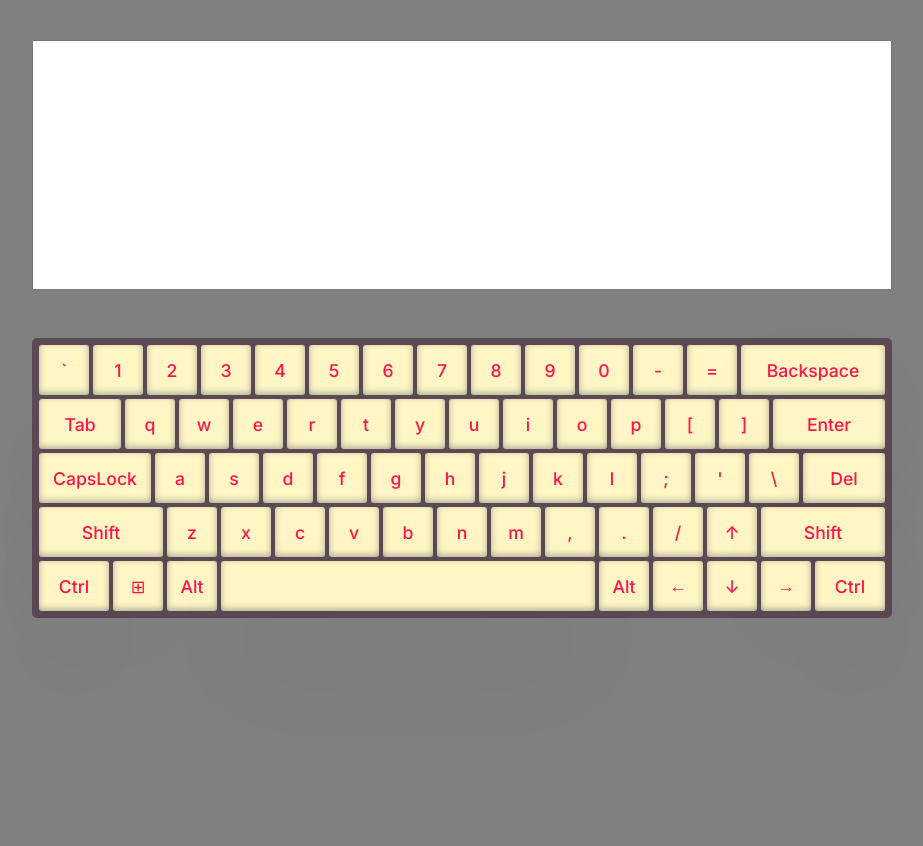
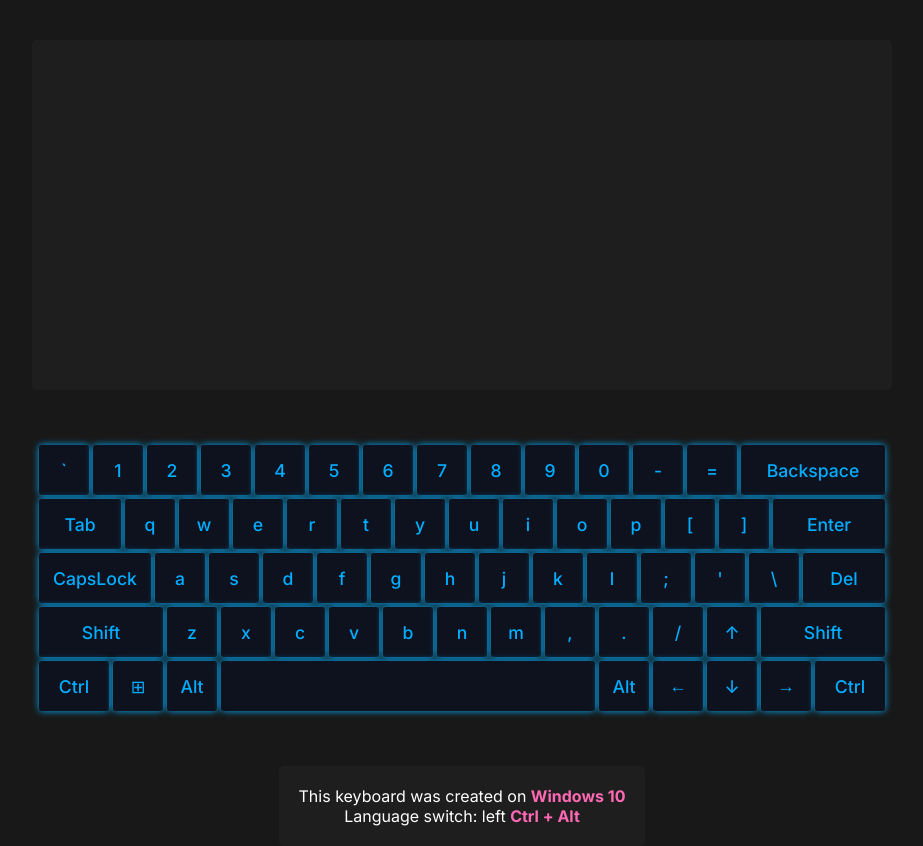
Before and after one commit to h3nnessey/virtual-keyboard, a website with bundled scripts: page src/index.html in a window 1280 px wide. Shown: the whole page, without its empty margins (178-1101 px from the left). Before the commit the page ends 800 px from the top, so only its background shows below. Built offline with nearby package versions, Linux system fonts and the light colour scheme.

Commit message:
feat: add keyboard description, update keyboard styles

```diff
--- a/src/Keyboard.js
+++ b/src/Keyboard.js
@@ -1,14 +1,14 @@
 class Keyboard {
-  constructor(keysData) {
+  constructor(keysData, container) {
     this.elements = {
-      container: null,
+      container,
       textArea: null,
       keyboard: null,
       keys: [],
     };
     this.props = {
       keysData,
-      lang: localStorage.getItem('lang') || 'en',
+      lang: localStorage.getItem('lang-key') || 'en',
       value: '',
       capsLock: {
         enabled: false,
@@ -23,12 +23,10 @@ class Keyboard {
   }
 
   init() {
-    this.elements.container = document.createElement('div');
     this.elements.textArea = document.createElement('textarea');
     this.elements.keyboard = document.createElement('div');
     this.initKeyboardKeys(this.props.keysData.layout);
 
-    this.elements.container.classList.add('container');
     this.elements.textArea.classList.add('keyboard-value');
     this.elements.keyboard.classList.add('keyboard');
 
@@ -279,7 +277,7 @@ class Keyboard {
         this.props.lang = 'en';
       }
     }
-    localStorage.setItem('lang', this.props.lang);
+    localStorage.setItem('lang-key', this.props.lang);
     this.changeKeysValues();
   }
 
--- a/src/index.js
+++ b/src/index.js
@@ -2,6 +2,17 @@ import keysData from './keys.js';
 import Keyboard from './Keyboard.js';
 
 window.addEventListener('DOMContentLoaded', () => {
-  const keyboard = new Keyboard(keysData);
+  const container = document.createElement('div');
+  const description = `<div class="description">
+          <ul class="list">
+            <li class="list__item"><span class="list-item__title">This keyboard was created on <span class="text-primary">Windows 10</span></span></li>
+            <li class="list__item"><span class="list-item__title">Language switch: left <span class="text-primary">Ctrl + Alt</span></span></li>
+          </ul>
+         </div>`;
+  container.classList.add('container');
+
+  const keyboard = new Keyboard(keysData, container);
   keyboard.init();
+
+  container.insertAdjacentHTML('beforeend', description);
 });
--- a/src/style.css
+++ b/src/style.css
@@ -11,7 +11,7 @@ body {
   height: 100%;
   font-size: 16px;
   font-family: 'Inter', sans-serif;
-  background-color: grey;
+  background-color: #181818;
 }
 
 button {
@@ -23,6 +23,7 @@ button {
 .container {
   display: flex;
   flex-direction: column;
+  align-items: center;
   margin: 0 auto;
   padding-top: 5vh;
   max-width: 860px;
@@ -33,9 +34,14 @@ button {
 
 .keyboard-value {
   width: 100%;
-  min-height: 250px;
+  min-height: 350px;
   padding: 10px;
+  border-radius: 5px;
+  background-color: #1e1e1e;
+  color: #ffffff;
   resize: none;
+  outline: none;
+  border: none;
 }
 
 .keyboard {
@@ -45,7 +51,7 @@ button {
   padding: 5px;
   max-width: 860px;
   border-radius: 5px;
-  background-color: #5d4954;
+  background-color: #181818;
 }
 
 .keyboard__key {
@@ -58,21 +64,29 @@ button {
   font-size: 1.1rem;
   font-weight: 500;
   text-align: center;
-  color: #ff144b;
+  color: #00adff;
   cursor: pointer;
-  background-color: #fff5c5;
-  box-shadow: rgba(50, 50, 93, 0.25) 0 50px 100px -20px, rgba(0, 0, 0, 0.3) 0 30px 60px -30px,
-    rgba(10, 37, 64, 0.35) 0 -2px 6px 0 inset;
+  background-color: #0e121e;
+  box-shadow: 0 0 7px;
+  transition: color 0.2s;
+}
+
+.keyboard__key:hover {
+  color: #ff0062;
 }
 
 .keyboard__key:active {
-  background-color: #fff5be;
+  color: #fff700;
+  transform: scale(0.96);
+}
+
+.keyboard__key_active {
+  color: #fff700;
   transform: scale(0.97);
 }
 
-.keyboard__key_active {
-  background-color: #fff5be;
-  transform: scale(0.97);
+.keyboard__key.keyboard__key_enabled.CapsLock {
+  color: #32ff2f;
 }
 
 .keyboard__key.Delete,
@@ -111,6 +125,30 @@ button {
   width: 43.333%;
 }
 
+.description {
+  display: flex;
+  justify-content: center;
+  padding: 20px;
+  width: fit-content;
+  text-align: center;
+  border-radius: 5px;
+  background-color: #1e1e1e;
+}
+
+ul,
+li {
+  list-style: none;
+}
+
+.list-item__title {
+  color: #ffffff;
+}
+
+.text-primary {
+  font-weight: 700;
+  color: hotpink;
+}
+
 /*.keyboard__key.keyboard__key_enabled.CapsLock::after {*/
 /*  content: '';*/
 /*  position: absolute;*/
@@ -123,7 +161,3 @@ button {
 /*  border-radius: 1px;*/
 /*  background-color: greenyellow;*/
 /*}*/
-
-.keyboard__key.keyboard__key_enabled.CapsLock {
-  color: #4095ed;
-}
```
